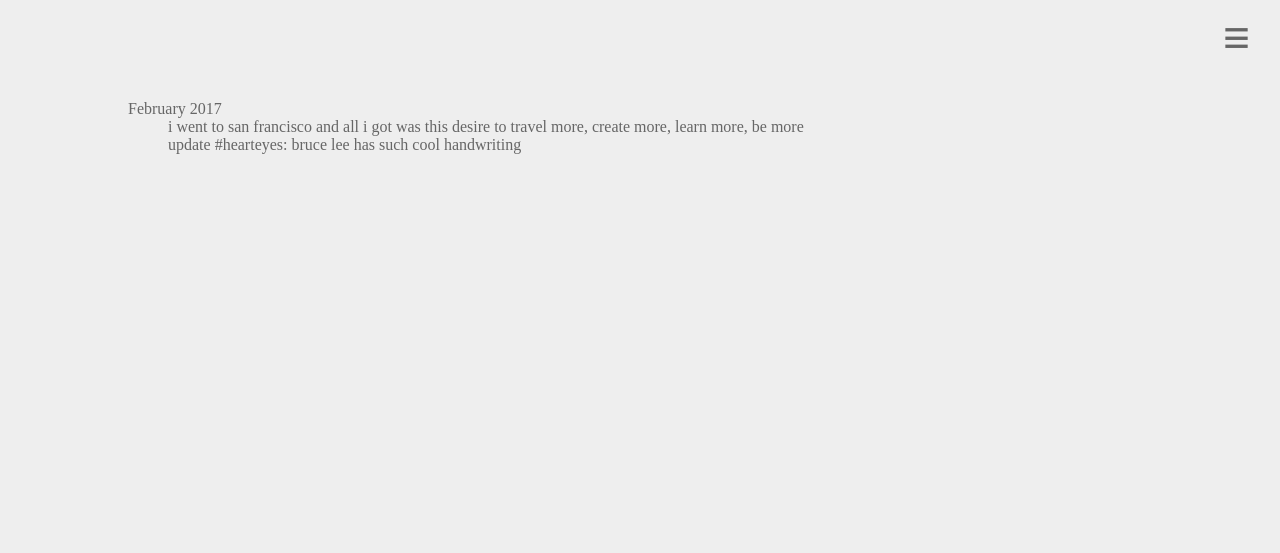
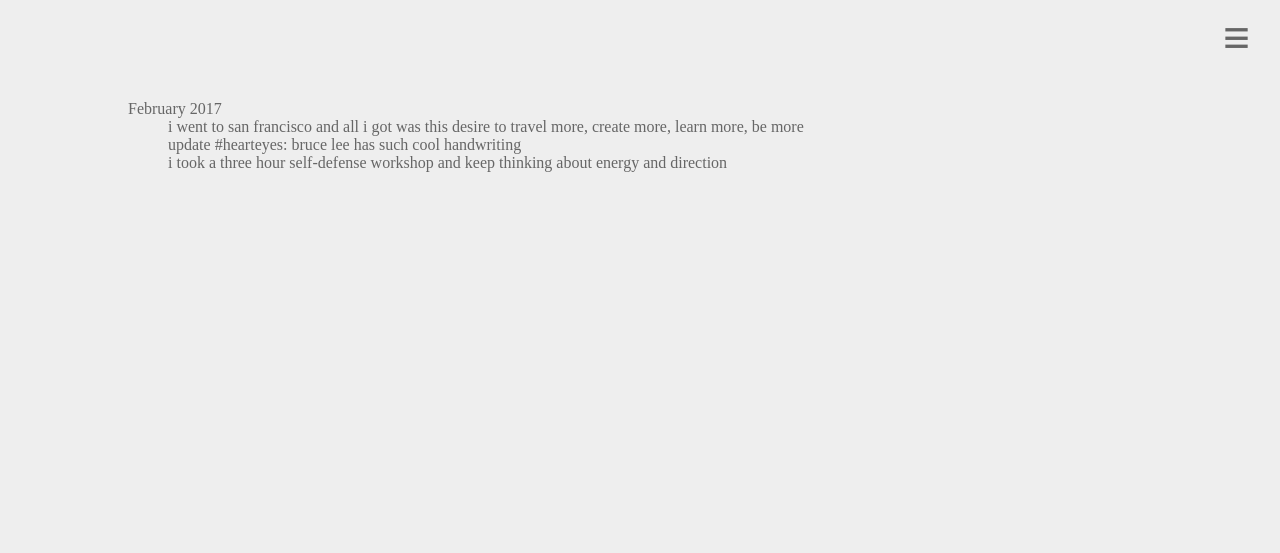
Before and after one commit to sajoy/old-website, a plain HTML site: page updates.html in a window 1280 px wide. Shown: the top 553 px of the page. Drawn offline with Linux system fonts and the light colour scheme.

Commit message:
update updates

```diff
--- a/updates.html
+++ b/updates.html
@@ -24,6 +24,11 @@
                         update #hearteyes: bruce lee has such cool handwriting
                     </a>
                 </dd>
+                <dd>
+                    <a href="https://github.com/sajoy/updates/commit/69fbb7d8d93b39756bc78fee7cd85dcc2e1e64b5">
+                        i took a three hour self-defense workshop and keep thinking about energy and direction
+                    </a>
+                </dd>
             </dl>
         </section>
         <img id='chair' src='images/chair.png'>
```
